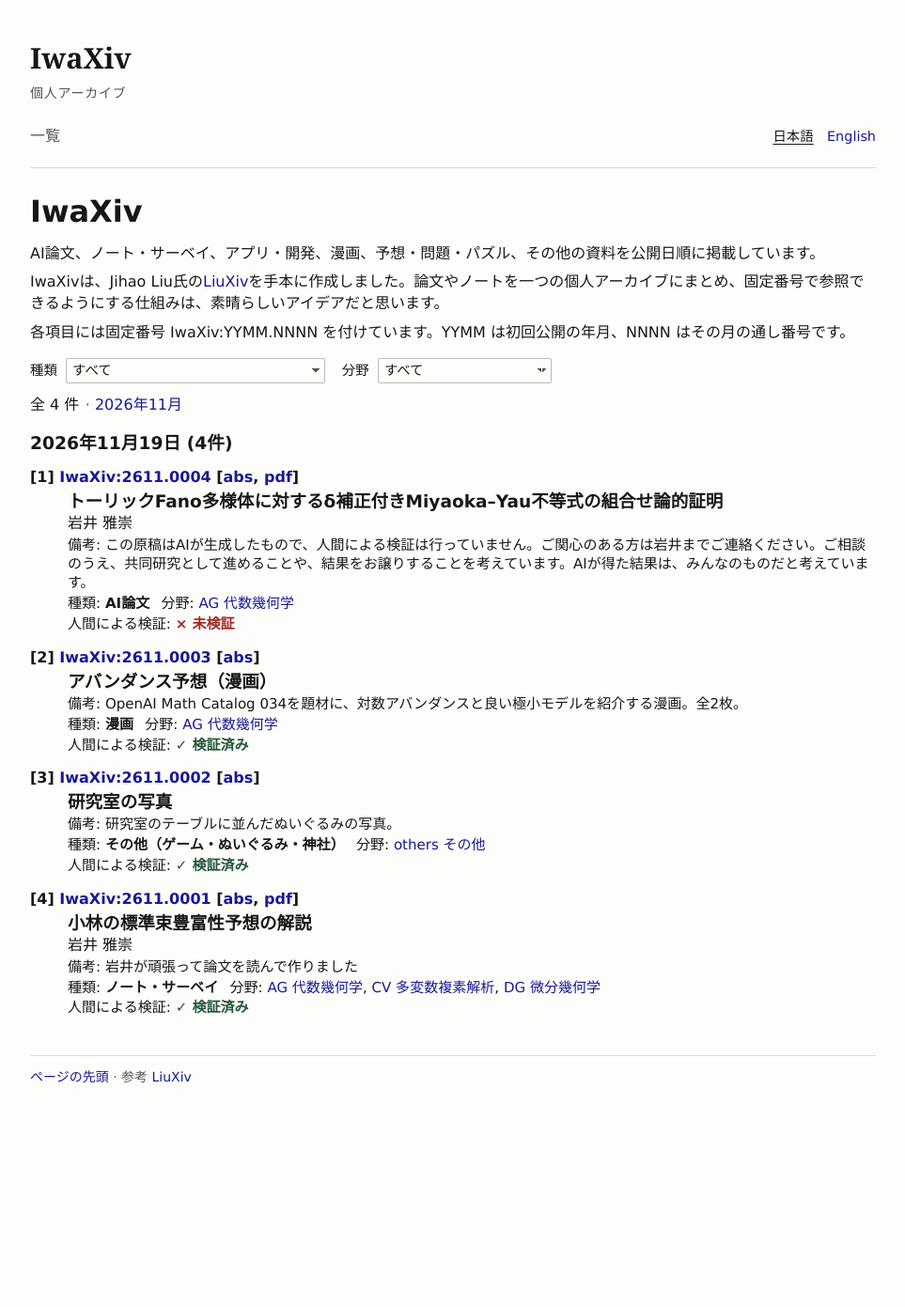
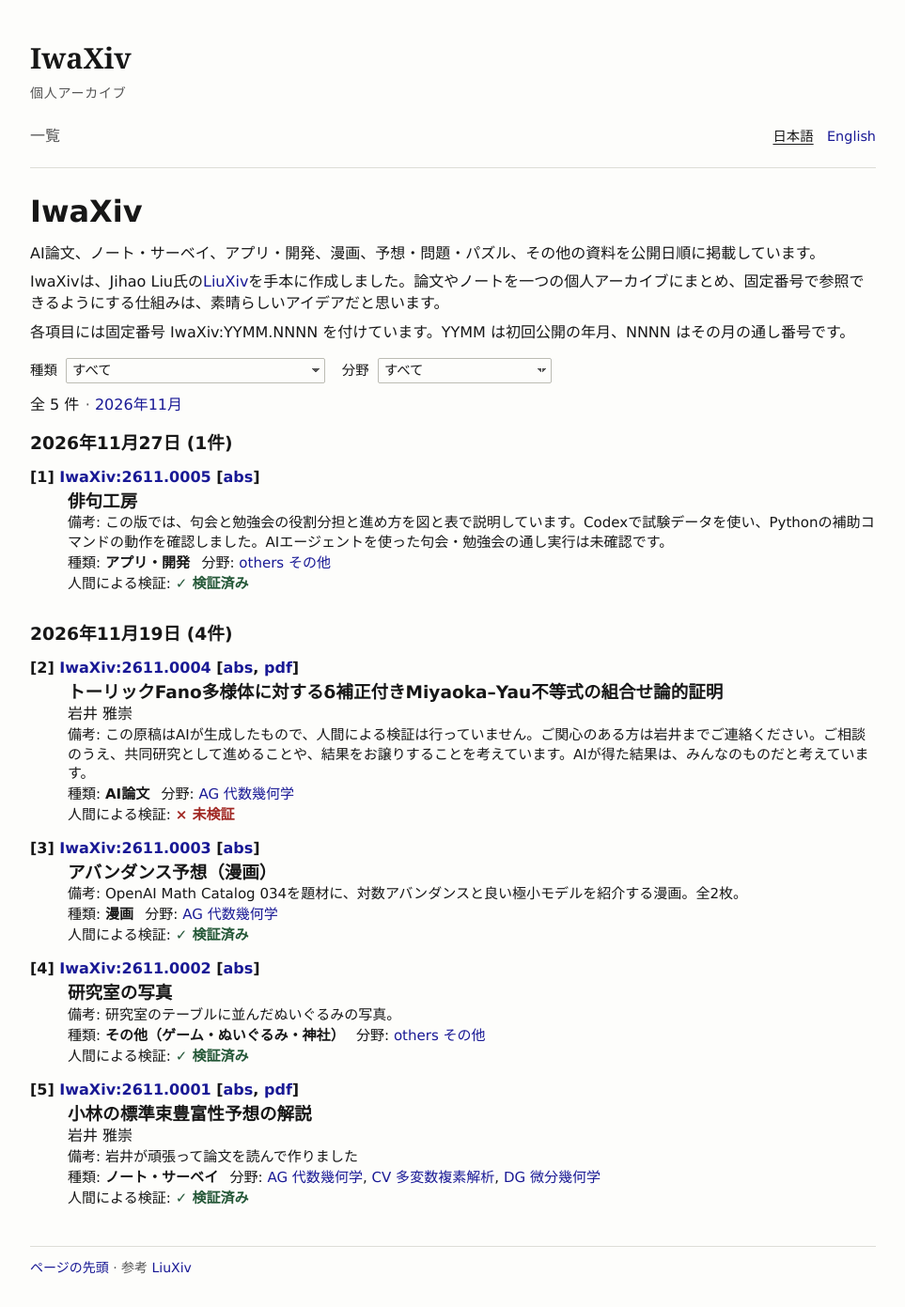
Before and after one commit to masataka123/IwaXiv, a Jekyll site: the page built from index.html, in a window 1280 px wide. Shown: the whole page at 94% size, without its empty margins (158-1121 px from the left). Built offline with Jekyll 4.4.1, drawn with Linux system fonts in a browser that asks for light colours; before the commit the page ends 1188 px from its top, so only the background shows below that.

Commit message:
Publish Haiku Atelier on IwaXiv

```diff
--- a/_data/works.yml
+++ b/_data/works.yml
@@ -74,3 +74,21 @@
     title: A Combinatorial Proof of the Delta-Corrected Miyaoka–Yau Inequality for Toric Fano Varieties
     summary: A manuscript giving a combinatorial proof of the delta-corrected Miyaoka–Yau inequality for projective klt toric Fano varieties via their anticanonical polytopes. 13 pages.
     comments: This manuscript was generated by AI and has not been verified by a human. If you are interested, please contact Iwai. I would be happy to discuss working together on this or handing the result over to you. I believe results obtained by AI belong to everyone.
+
+- id: "2611.0005"
+  published_on: "2026-11-27"
+  type: development
+  topics: [others]
+  human_verified: true
+  ja:
+    title: 俳句工房
+    summary: Codexで句会と勉強会を開くための俳句工房。AIエージェントが作句・読解・添削・選句を分担し、勉強会では自分の読みを公開選評と照らし合わせます。
+    comments: この版では、句会と勉強会の役割分担と進め方を図と表で説明しています。Codexで試験データを使い、Pythonの補助コマンドの動作を確認しました。AIエージェントを使った句会・勉強会の通し実行は未確認です。
+    body: |
+      [使い方（README）](https://github.com/masataka123/haiku-atelier/blob/7e59acc7c4713d89f9128a623f77bdc084d24368/README.md) · [対象コミット `7e59acc`](https://github.com/masataka123/haiku-atelier/commit/7e59acc7c4713d89f9128a623f77bdc084d24368)
+  en:
+    title: Haiku Atelier
+    summary: A Codex project for running haiku workshops and study sessions. AI agents share the work of writing, reading, revising, and selecting poems. In study sessions, participants compare their own readings with published commentary.
+    comments: This version documents the roles and steps for both activities with diagrams and tables. The Python helper commands were tested in Codex using sample data. Full runs of both activities with AI agents remain to be checked.
+    body: |
+      [Usage guide (Japanese README)](https://github.com/masataka123/haiku-atelier/blob/7e59acc7c4713d89f9128a623f77bdc084d24368/README.md) · [Commit `7e59acc`](https://github.com/masataka123/haiku-atelier/commit/7e59acc7c4713d89f9128a623f77bdc084d24368)
```
